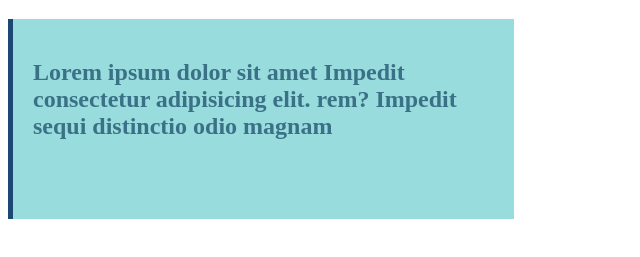
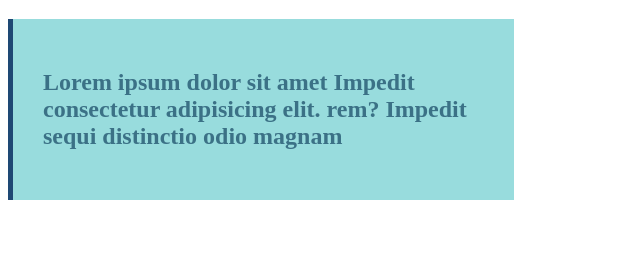
Before and after one commit to NickWheel/08.03.19, a plain HTML site: page index.html in a window 1280 px wide. Shown: the part 61-318 px from the top of the page, without its empty margins (0-640 px from the left). Drawn offline with Linux system fonts and the light colour scheme.

```diff
--- a/index.html
+++ b/index.html
@@ -8,8 +8,8 @@
     <style>
         .unique_div {
             width: 40%;
-            height: 200px;
-            padding: 20px;
+            min-height: 150px;
+            padding: 30px;
             background-color: #98DCDD;
             border-left: 5px solid #1E4874;
             box-sizing: border-box;
```
